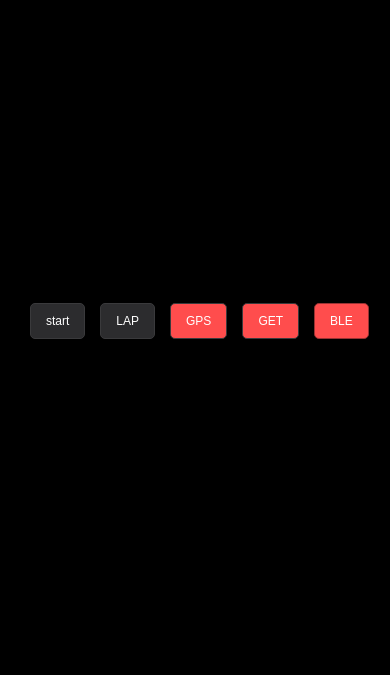
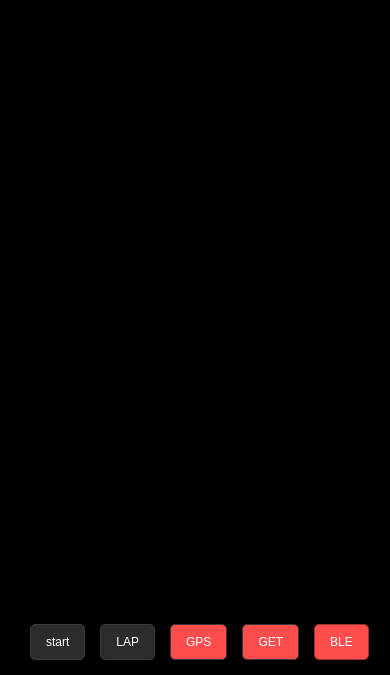
Before and after one commit to kubofac/KLAP-receiver, a plain HTML site: page ssw.html in a window 390 px wide. Shown: the part 189-864 px from the top of the page. Drawn offline with Linux system fonts and the light colour scheme.

Commit message:
Update ssw.html

```diff
--- a/ssw.html
+++ b/ssw.html
@@ -31,15 +31,14 @@
             background: #000000;
             border-radius: 10px;
             box-shadow: 0 4px 8px rgba(0,0,0,0.3);
-            padding-top: 20px;
-            padding-bottom: 5px;
-            padding-left: 20px;
-            padding-right: 20px;
+            padding: 20px 20px 5px 20px;
             max-width: 100%;
             margin: 0 auto;
             width: 100%;
             box-sizing: border-box;
-            height: calc(100vh - 20px);
+            /* 修正: min-heightとflex-growで制御 */
+            min-height: calc(100vh - 20px);
+            flex-grow: 1;
             position: relative;
         }
 
@@ -50,9 +49,8 @@
             width: 100%;
             gap: 15px;
             align-items: flex-start;
-            flex-grow: 1;
+            flex-grow: 1; /* 修正: 残りの縦スペースをすべて占有 */
             min-height: 0;
-            margin-bottom: 50px;
 
             position: relative;
             z-index: 10;
@@ -77,7 +75,7 @@
             max-width: 35%;
             flex-grow: 1;
             align-items: center;
-            height: 100%;
+            height: 100%; /* main-contentの残りの高さを利用 */
         }
 
         #time-display-column {
@@ -109,7 +107,7 @@
         /* ピットメッセージ */
         #pitMessageDisplay {
             width: 100%;
-            margin: 0;
+            margin-top: 5px;
             font-size: 1.8em;
             padding: 10px;
             font-weight: bold;
@@ -120,12 +118,13 @@
             min-height: 25px;
             text-align: left;
             display: none;
+            flex-shrink: 0;
         }
 
         /* ラップリストの調整 */
         #lap_list {
             width: 100%;
-            height: 100%;
+            height: 100%; /* 親要素(right-column)の残りの高さを利用 */
             max-height: none;
             overflow-y: auto;
             border: none;
@@ -150,7 +149,7 @@
             gap: 15px;
             padding-top: 10px;
             margin-bottom: 0;
-            flex-shrink: 0;
+            flex-shrink: 0; /* 修正: ボタン列は縮まない */
         }
 
         .button {
@@ -203,11 +202,11 @@
                 flex-direction: column;
                 align-items: center;
                 gap: 10px;
-                flex-grow: 0;
-                margin-bottom: 25px;
+                flex-grow: 1; /* モバイルでも縦のスペースを占有 */
+                min-height: 0;
             }
             #left-column, #right-column {
-                flex-basis: 100%;
+                flex-basis: auto;
                 max-width: 100%;
                 width: 100%;
                 height: auto;
@@ -215,11 +214,17 @@
             }
             #left-column {
                 gap: 0px;
+                flex-shrink: 0; /* 左カラムは縮まない */
+            }
+            #right-column {
+                flex-grow: 1; /* 修正: 右カラムが残りのスペースを柔軟に占有 */
+                height: auto;
+                min-height: 180px;
             }
             #display1 { font-size: 80px; }
             #display { font-size: 45px; }
             #lap_list {
-                height: 30vh;
+                height: 100%; /* 修正: flex-growに任せる */
                 min-height: 180px;
                 font-size: 1em;
             }
@@ -645,7 +650,7 @@ function onGpsPositionUpdate(position) {
         if (elem.display1) elem.display1.textContent = lapTimeToString(lapDuration);
 
         if (lapFixedDisplayTimeoutId) {
-             clearTimeout(lapFixedDisplayTimeoutId);
+            clearTimeout(lapFixedDisplayTimeoutId);
         }
         lapFixedDisplayTimeoutId = setTimeout(() => {
             if (swState === SW_STATE.RUN) {
```
